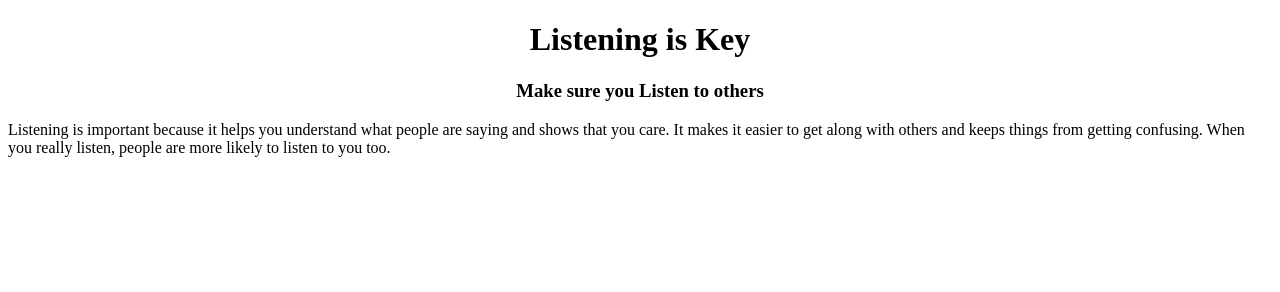
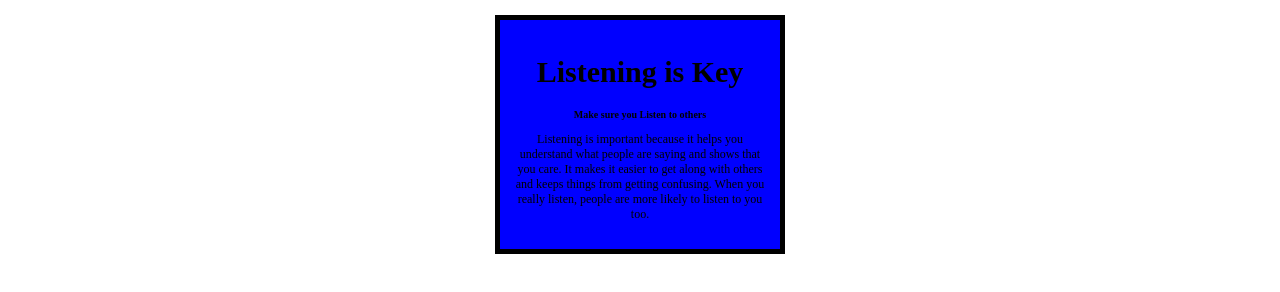
Before and after one commit to kjsocool123/day2-mini-poster, a plain HTML site: page index.html in a window 1280 px wide. Drawn offline with Linux system fonts and the light colour scheme.

Commit message:
Update style.css

```diff
--- a/style.css
+++ b/style.css
@@ -1,27 +1,27 @@
-._________ {
-  width: ________;
-  padding: ________;
-  border: ________ solid ________;
-  margin: ________;
-  background-color: ________;
-  height: ________; /* optional */
+.poster {
+  width: 250px;
+  padding: 15px;
+  border: 5px solid black;
+  margin: 15px auto;
+  background-color: Blue;
+  height: 100%; /* optional */
 }
 
 
 h1 {
-  font-size: ________;
+  font-size: 30px;
   text-align: center;
-  color: ________;
+  color: black;
 }
 
 h3 {
-  font-size: ________;
+  font-size: 10px;
   text-align: center;
-  color: ________;
+  color: black;
 }
 
 p {
-  font-size: ________;
-  text-align: ________;
-  color: ________;
+  font-size: 12px;
+  text-align: center;
+  color: black;
 }
```
